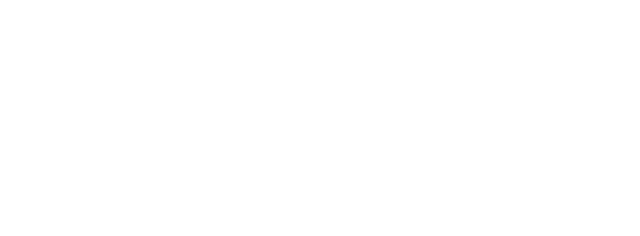
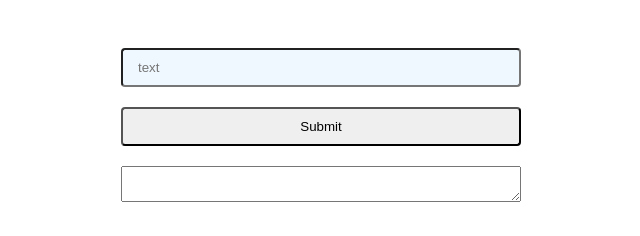
Before and after one commit to Minaht007/DEV-3, a plain HTML site: page index.html in a window 1280 px wide. Shown: the whole page, without its empty margins (319-959 px from the left). Drawn offline with Linux system fonts and the light colour scheme.

Commit message:
first task

```diff
--- a/JS/index.js
+++ b/JS/index.js
@@ -0,0 +1,12 @@
+
+const input = document.querySelector(".input")
+const btm = document.querySelector(".btm")
+const textarea = document.querySelector(".textarea")
+
+function text(e) {
+    e.preventDefault();
+    const textInput = input.value
+    textarea.value = textInput
+}
+
+btm.addEventListener("click", text)
--- a/index.html
+++ b/index.html
@@ -3,9 +3,17 @@
 <head>
     <meta charset="UTF-8">
     <meta name="viewport" content="width=device-width, initial-scale=1.0">
-    <title>Document</title>
+    <link rel="stylesheet" href="./styles.css">
+    <title>DEV-3</title>
 </head>
-<body>
+<body class="main">
 
+<form class="form">
+    <input class="input" type="text" placeholder="text">
+    <button class="btm" type="submit">Submit</button>
+    <textarea class="textarea" type="text"></textarea>
+</form>
+
+<script src="./JS/index.js"></script>
 </body>
 </html>
--- a/styles.css
+++ b/styles.css
@@ -0,0 +1,26 @@
+.main {
+    display: flex;
+    justify-content: center;
+    align-items: center;
+}
+
+.form {
+    display: flex;
+    flex-direction: column;
+    width: 400px;
+    padding-top: 40px;
+}
+.input {
+    padding: 10px 0 10px 15px;
+    border-radius: 4px;
+    background-color: aliceblue;
+    color: brown;
+}
+.btm {
+    margin: 20px 0;
+    padding: 10px 20px;
+    border-radius: 4px;
+}
+.btm:hover {
+    background-color: aliceblue;
+}
```
